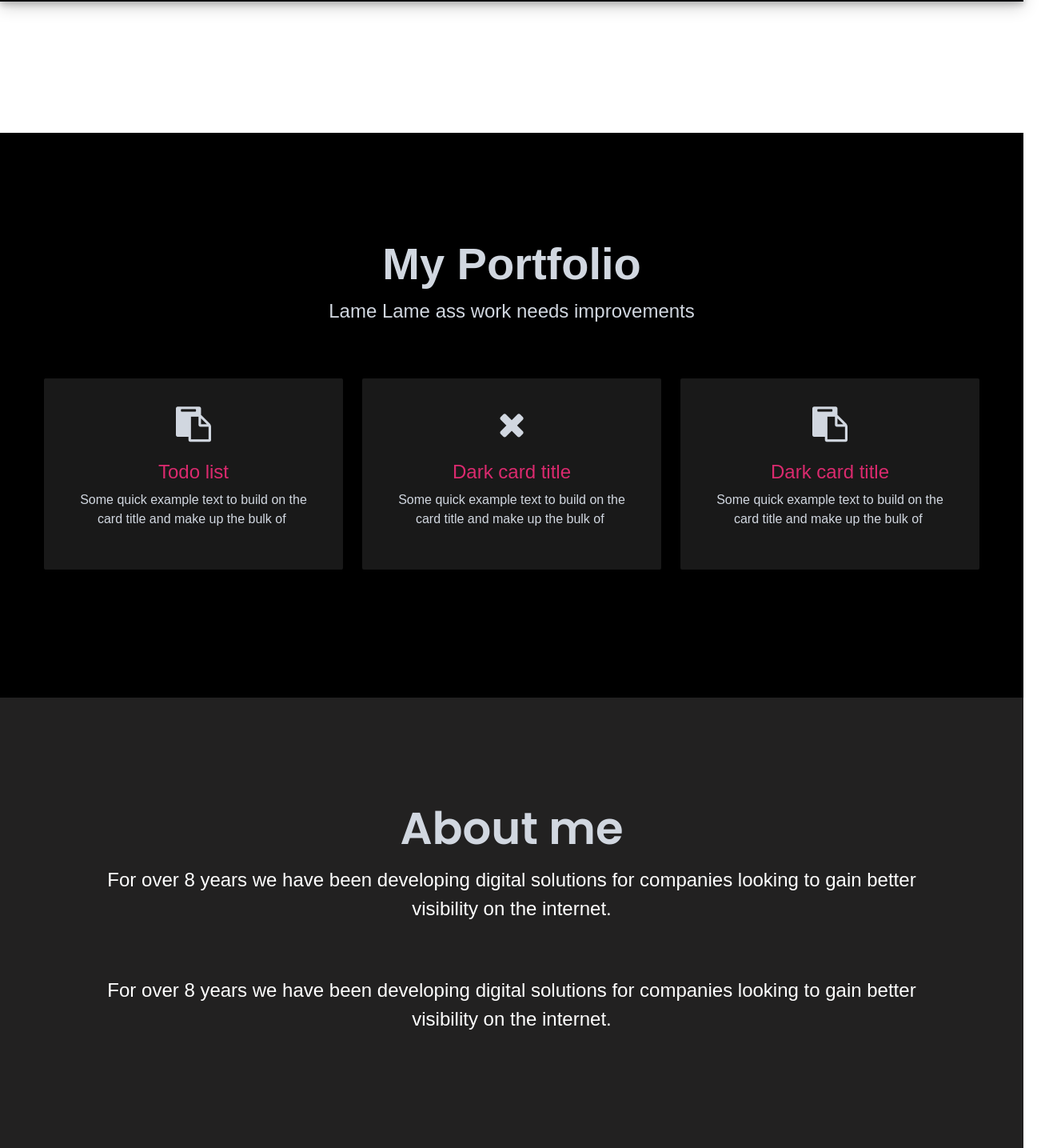
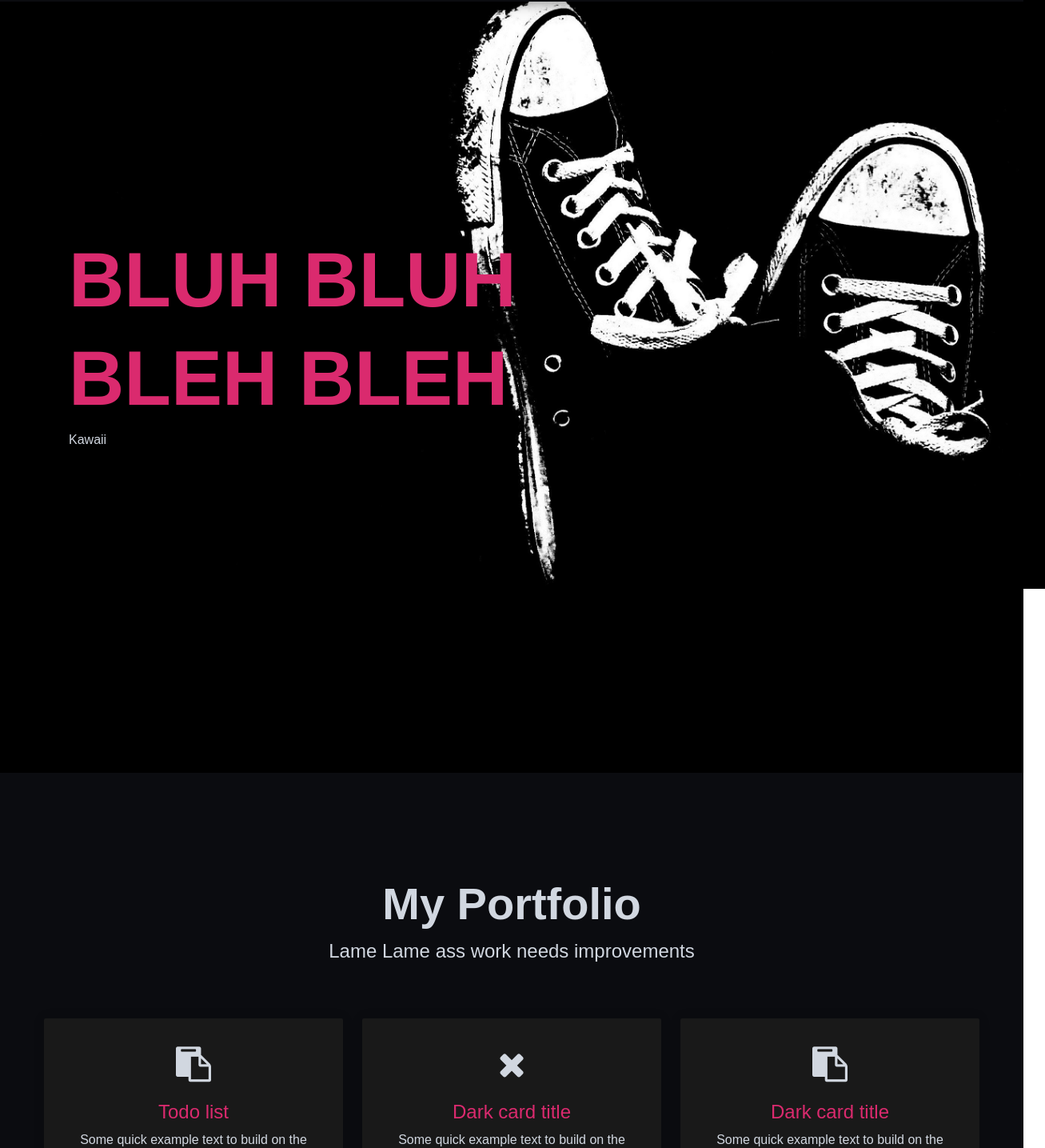
Before and after one commit to juboyer26/Portfolio, an Angular app in the folder my-portfolio/: page / in a window 1280 px wide. Shown: the part 94-1529 px from the top of the page at 80% size, 1307 px wide, since content can reach past the window. Built offline with nearby package versions, Linux system fonts and the light colour scheme.

Commit message:
some changes

```diff
--- a/my-portfolio/src/app/home/home.component.css
+++ b/my-portfolio/src/app/home/home.component.css
@@ -1,19 +1,3 @@
-.section1 {
-    background-size: cover;
-    background-attachment: fixed;
-    background-position: center;
-    font-family: 'Khula', sans-serif;
-}
-.section2 {
-    position: relative;
-    width: 100%;
-    padding: 130px 0;
-    background-size: cover;
-    background-attachment: fixed;
-    background-position: center;
-    font-family: 'Khula', sans-serif;
-}
-
 .header {
   font-size: 6rem;
   opacity: 1;
@@ -21,18 +5,14 @@
   line-height: 1.2;
 }
 
-
-section {
-  position: relative;
-  width: 100%;
-  padding: 130px 0px;
-  background-size: cover;
-  background-attachment: fixed;
-  background-position: center center;
-}
-
 #sectionAbout {
   background-color: rgb(34, 33, 33);
+
+    position: relative;
+    width: 100%;
+    padding: 130px 0;
+    background-size: cover;
+    background-attachment: fixed;
 }
 
 .titleAbout{
@@ -42,15 +22,6 @@ section {
    sans-serif;
    color: #D1D7E0 !important;
    margin: 13px;
-}
-
-.test{
-  position: relative;
-    width: 100%;
-    padding: 130px 0;
-    background-size: cover;
-    background-attachment: fixed;
-    background-position: center;
 }
 
 .card{
@@ -73,8 +44,51 @@ section {
     box-shadow: none;
 }
 
+.imageSection{
+    background-color: black;
+    /* background: radial-gradient(#00829e, #34283c); */
+
+    position: relative;
+    width: 100%;
+    padding: 130px 0;
+    background-size: cover;
+    background-attachment: fixed;
+}
+.slider{
+    width: 100%;
+    height: 100vh;
+}
+
+.swiper-slide {
+    flex-shrink: 0;
+    width: 100%;
+    height: 100%;
+    position: relative;
+    transition-property: transform;
+}
+
+.img{
+    position: absolute;
+    right: 0;
+    bottom:100px;
+    width: 100%;
+    height: 100%;
+    object-fit: cover;
+    object-position: center;
+}
+
+.swiperWrap{
+    position: relative;
+    width: 100%;
+    height: 100%;
+    z-index: 1;
+    display: flex;
+    transition-property: transform;
+    box-sizing: content-box;
+}
+
 .portfolioSection{
-    background-color: black;
+    background-color: #0B0C10 ;
     position: relative;
     width: 100%;
     padding: 130px 0;
@@ -126,3 +140,154 @@ section {
     display: block;
     margin: auto;
 }
+
+.fade-in-section {
+  opacity: 0;
+  transform: translateY(20vh);
+  visibility: hidden;
+  transition: opacity 1200ms ease-out, transform 600ms ease-out,visibility 1200ms ease-out;
+  will-change: opacity, transform, visibility;
+}
+.fade-in-section.is-visible {
+  opacity: 1;
+  transform: none;
+  visibility: visible;
+}
+
+.item:hover{
+    background-color: #da2a6e;
+    top: 0px;
+    left: 0px;
+    visibility: visible;
+    will-change: transform;
+    opacity: 1;
+    transform: translate(0, -20px) scale(1);
+    transition-duration: 250ms;
+    transition-timing-function: cubic-bezier(0.4, 0, 0.2, 1);
+    transition-property: transform, opacity;
+}
+
+.fadeInDown {
+  -webkit-animation-name: fadeInDown;
+  animation-name: fadeInDown;
+  -webkit-animation-duration: 1s;
+  animation-duration: 1s;
+  -webkit-animation-fill-mode: both;
+  animation-fill-mode: both;
+}
+
+@-webkit-keyframes fadeInDown {
+  0% {
+    opacity: 0;
+    -webkit-transform: translate3d(0, -100%, 0);
+    transform: translate3d(0, -100%, 0);
+  }
+
+  100% {
+    opacity: 1;
+    -webkit-transform: none;
+    transform: none;
+  }
+}
+
+@keyframes fadeInDown {
+  0% {
+    opacity: 0;
+    -webkit-transform: translate3d(0, -100%, 0);
+    transform: translate3d(0, -100%, 0);
+  }
+
+  100% {
+    opacity: 1;
+    -webkit-transform: none;
+    transform: none;
+  }
+}
+@-webkit-keyframes fadeIn {
+  from {
+    opacity: 0;
+  }
+
+  to {
+    opacity: 1;
+  }
+}
+
+@-moz-keyframes fadeIn {
+  from {
+    opacity: 0;
+  }
+
+  to {
+    opacity: 1;
+  }
+}
+
+@keyframes fadeIn {
+  from {
+    opacity: 0;
+  }
+
+  to {
+    opacity: 1;
+  }
+}
+
+.fadeIn {
+  opacity: 0;
+  -webkit-animation: fadeIn ease-in 1;
+  -moz-animation: fadeIn ease-in 1;
+  animation: fadeIn ease-in 1;
+
+  -webkit-animation-fill-mode: forwards;
+  -moz-animation-fill-mode: forwards;
+  animation-fill-mode: forwards;
+
+  -webkit-animation-duration: 1s;
+  -moz-animation-duration: 1s;
+  animation-duration: 1s;
+}
+
+.underlineHover:after {
+  display: block;
+  left: 0;
+  bottom: -10px;
+  width: 0;
+  height: 2px;
+  background-color: #56baed;
+  content: "";
+  transition: width 0.2s;
+}
+
+.underlineHover:hover {
+  color: #0d0d0d;
+}
+
+.underlineHover:hover:after {
+  width: 100%;
+}
+
+
+.fadeIn.first {
+  -webkit-animation-delay: 0.4s;
+  -moz-animation-delay: 0.4s;
+  animation-delay: 0.4s;
+}
+
+.fadeIn.second {
+  -webkit-animation-delay: 0.6s;
+  -moz-animation-delay: 0.6s;
+  animation-delay: 0.6s;
+}
+
+.fadeIn.third {
+  -webkit-animation-delay: 0.8s;
+  -moz-animation-delay: 0.8s;
+  animation-delay: 0.8s;
+}
+
+.fadeIn.fourth {
+  -webkit-animation-delay: 1s;
+  -moz-animation-delay: 1s;
+  animation-delay: 1s;
+}
--- a/my-portfolio/src/app/home/home.component.html
+++ b/my-portfolio/src/app/home/home.component.html
@@ -1,16 +1,20 @@
 <div>
     <app-nav></app-nav>
-    <section class="section1">
-        <!-- <div class="text-white">
-            <img class="img-fluid" src="../../assets/2.jpg" style="height: 50%">
-            <div class="card-img-overlay align-center container" style="top: 30%;">
-                <div class="col-12 justify-content-center ">
-                    <h1 class="header">BLUH BLUH</h1>
-                    <h1 class="header">BLEH BLEH</h1>
-                    <p style="color: #66FCF1;" class="card-text">Kawaii</p>
+    <section id="imageSection" class="imageSection">
+        <div class="slider">
+            <div class="swiperWrap" style="justify-content: center;">
+                <div class="swiper-slide" style="width: 1334px;">
+                    <img class="img" src="../../assets/shoes.jpg">
+                    <div class="card-img-overlay container fadeInDown" id="imageHeader" style="top: 30%;">
+                        <div class="col-12" id="test" style="color: #da2a6e; display: none">
+                            <h1 class="header fadeIn first">BLUH BLUH</h1>
+                            <h1 class="header fadeIn second">BLEH BLEH</h1>
+                            <p style="color:  #D1D7E0;" class="fadeIn third">Kawaii</p>
                         </div>
                     </div>
-        </div> -->
+                </div>
+            </div>
+        </div>
     </section>
     <section id="portfolioSection" class="portfolioSection">
         <div class="container" style="max-width: 1170px;padding: 0;">
@@ -22,6 +26,32 @@
             </div>
             <div class="row row justify-content-center text-center items">
 
+                <div class="col-12 col-md-6 col-lg-4 item">
+                    <div class="card">
+                        <i class="fa fa-clipboard icon"></i>
+                        <h4 class="h4">Todo list</h4>
+                        <p>Some quick example text to build on the card title and make up the bulk of
+                        </p>
+                    </div>
+                </div>
+
+                <div class="col-12 col-md-6 col-lg-4 item">
+                    <div class="card">
+                        <i class="fa fa-times icon"></i>
+                        <h4 class="h4">Dark card title</h4>
+                        <p>Some quick example text to build on the card title and make up the bulk of
+                        </p>
+                    </div>
+                </div>
+
+                <div class="col-12 col-md-6 col-lg-4 item">
+                    <div class="card">
+                        <i class="fa fa-clipboard icon"></i>
+                        <h4 class="h4">Dark card title</h4>
+                        <p>Some quick example text to build on the card title and make up the bulk of
+                        </p>
+                    </div>
+                </div>
                 <div class="col-12 col-md-6 col-lg-4 item">
                     <div class="card">
                         <i class="fa fa-clipboard icon"></i>
@@ -75,7 +105,7 @@
             </div>
         </div>
     </section>
-    <section>
+    <section id="contactSection">
 
     </section>
 </div>
--- a/my-portfolio/src/app/home/home.component.ts
+++ b/my-portfolio/src/app/home/home.component.ts
@@ -1,5 +1,5 @@
 import { Component, OnInit } from '@angular/core';
-
+declare var $: any;
 @Component({
   selector: 'app-home',
   templateUrl: './home.component.html',
@@ -7,9 +7,12 @@ import { Component, OnInit } from '@angular/core';
 })
 export class HomeComponent implements OnInit {
 
-  constructor() { }
+  constructor() {
+
+  }
 
   ngOnInit(): void {
+    $('#test').fadeIn('slow')
   }
 
 }
--- a/my-portfolio/src/app/nav/nav.component.html
+++ b/my-portfolio/src/app/nav/nav.component.html
@@ -1,5 +1,6 @@
 <div>
-  <nav class="navbar navbar-light fixed-top navbar-expand-md bg-light justify-content-md-center justify-content-start">
+  <nav
+    class="navbar navbar-light fixed-top navbar-expand-md bg-light justify-content-md-center justify-content-start fadeIn forth">
 
     <button class="navbar-toggler" type="button" data-bs-toggle="collapse" data-bs-target="#collapsingNavbar2"
       aria-controls="navbarTogglerDemo03" aria-expanded="false" aria-label="Toggle navigation">
@@ -10,16 +11,16 @@
     <div class="navbar-collapse collapse justify-content-between align-items-center w-100" id="collapsingNavbar2">
       <ul class="navbar-nav mx-auto text-md-center text-left">
         <li class="nav-item">
-          <a class="nav-link active" aria-current="page" (click)="gotoTop('#carousel3')">Home</a>
+          <a class="nav-link active" aria-current="page" (click)="gotoTop('#imageSection')">Home</a>
         </li>
         <li class="nav-item">
-          <a class="nav-link " aria-current="page">Portfolio</a>
+          <a class="nav-link " aria-current="page" (click)="gotoTop('#portfolioSection')">Portfolio</a>
         </li>
         <li class="nav-item">
-          <a class="nav-link" aria-current="page">About</a>
+          <a class="nav-link" aria-current="page" (click)="gotoTop('#sectionAbout')">About</a>
         </li>
         <li class="nav-item">
-          <a class="nav-link" aria-current="page">Contact</a>
+          <a class="nav-link" aria-current="page" (click)="gotoTop('#contactSection')">Contact</a>
         </li>
       </ul>
     </div>
--- a/my-portfolio/src/styles.css
+++ b/my-portfolio/src/styles.css
@@ -1,4 +1,5 @@
 /* You can add global styles to this file, and also import other style files */
 *{
      font-family: 'Khula', sans-serif;
+     margin: 0;
 }
```
Also changed, not shown: my-portfolio/src/app/nav/nav.component.css (+125 -0 lines), my-portfolio/src/assets/shoes.jpg (added). Lines whose indentation alone changed are shown as unchanged.
